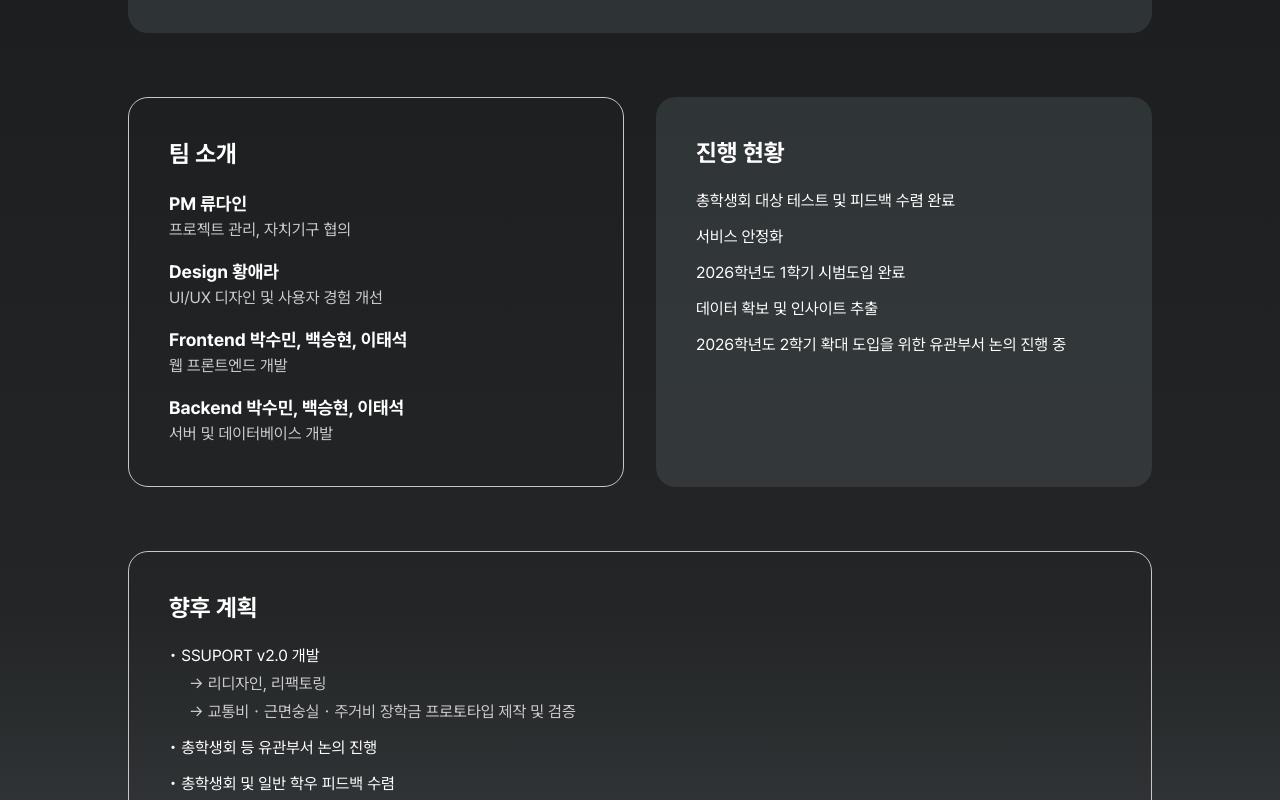
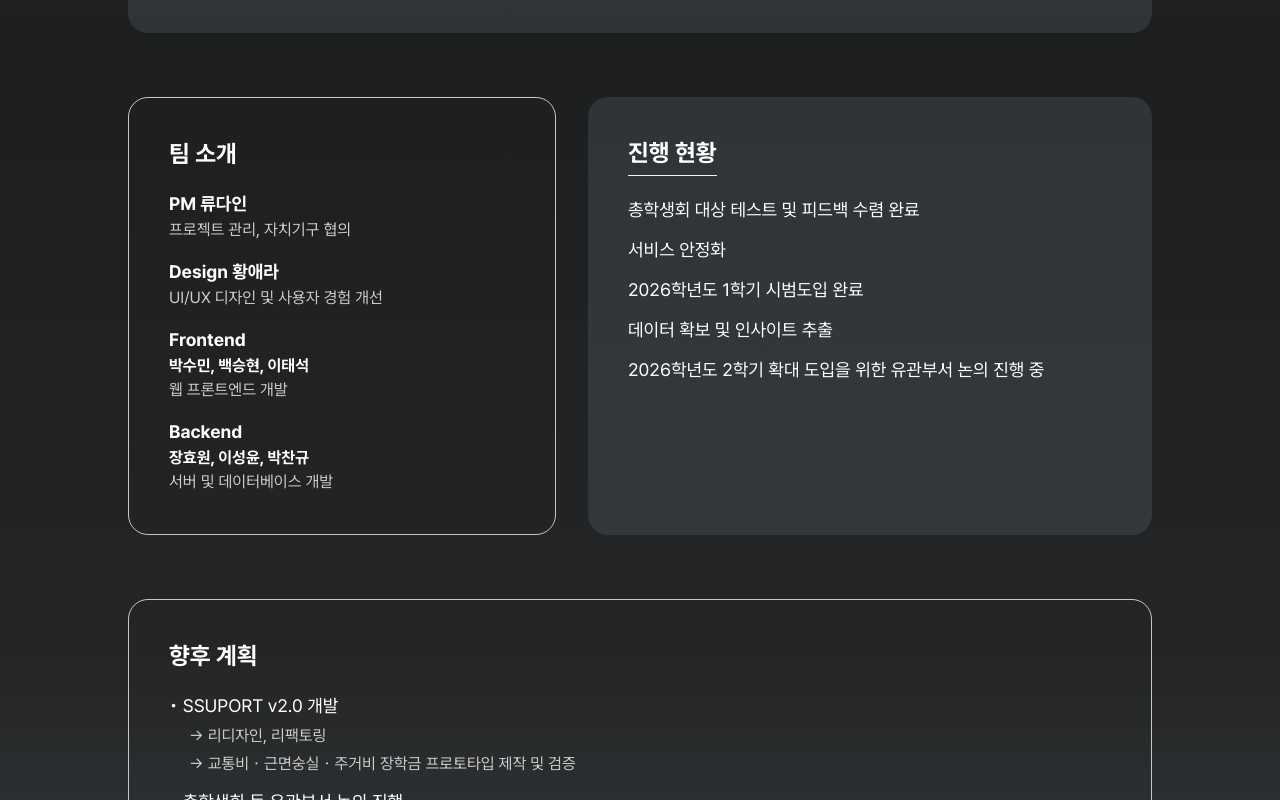
Before and after one commit to ssu-student-union/ssu-it-landing, a Next.js app: page /projects/ssuport in a window 1280 px wide. Shown: the part 580-1380 px from the top of the page. Built offline with nearby package versions, Linux system fonts and the light colour scheme.

Commit message:
fix(project-detail): 상세 페이지 피그마 디자인 정합선 개선

```diff
--- a/src/app/projects/[slug]/_components/ProjectDescription.tsx
+++ b/src/app/projects/[slug]/_components/ProjectDescription.tsx
@@ -10,7 +10,7 @@ export const ProjectDescription = ({
       {description.map((paragraph) => (
         <p
           key={paragraph}
-          className="font-medium text-base text-white leading-[1.4] sm:text-lg lg:text-lg min-[1440px]:text-xl"
+          className="whitespace-pre-line font-medium text-base text-white leading-[1.4] sm:text-lg lg:text-lg min-[1440px]:text-xl"
         >
           {paragraph}
         </p>
--- a/src/app/projects/[slug]/_components/ProjectFuturePlans.tsx
+++ b/src/app/projects/[slug]/_components/ProjectFuturePlans.tsx
@@ -15,7 +15,7 @@ export const ProjectFuturePlans = ({
       <ul className="flex flex-col gap-2 sm:gap-3">
         {futurePlans.map((plan) => (
           <li key={plan.label}>
-            <p className="text-sm text-white sm:text-base lg:text-base min-[1440px]:text-lg">
+            <p className="whitespace-pre-line text-base text-white sm:text-lg lg:text-lg min-[1440px]:text-xl">
               • {plan.label}
             </p>
             {plan.subItems && (
@@ -23,7 +23,7 @@ export const ProjectFuturePlans = ({
                 {plan.subItems.map((subItem) => (
                   <li
                     key={subItem}
-                    className="text-[#cccccc] text-sm sm:text-base"
+                    className="whitespace-pre-line text-[#cccccc] text-sm sm:text-base lg:text-base min-[1440px]:text-lg"
                   >
                     → {subItem}
                   </li>
--- a/src/app/projects/[slug]/_components/ProjectProgress.tsx
+++ b/src/app/projects/[slug]/_components/ProjectProgress.tsx
@@ -5,14 +5,14 @@ type ProjectProgressProps = {
 export const ProjectProgress = ({ progressStatus }: ProjectProgressProps) => {
   return (
     <div className="flex h-full flex-col gap-4 rounded-[1.25rem] bg-[rgba(208,234,255,0.1)] p-6 sm:gap-5 sm:p-8 lg:p-10">
-      <h2 className="font-bold text-xl text-white sm:text-2xl lg:text-2xl min-[1440px]:text-[1.75rem]">
+      <h2 className="inline-block self-start border-[#ffeeee] border-b pb-1.5 font-bold text-xl text-white sm:text-2xl lg:text-2xl min-[1440px]:text-[1.75rem]">
         진행 현황
       </h2>
       <div className="flex flex-col gap-2 sm:gap-3">
         {progressStatus.map((status) => (
           <p
             key={status}
-            className="text-sm text-white sm:text-base lg:text-base min-[1440px]:text-lg"
+            className="whitespace-pre-line text-base text-white sm:text-lg lg:text-lg min-[1440px]:text-xl"
           >
             {status}
           </p>
--- a/src/app/projects/[slug]/_components/ProjectTeam.tsx
+++ b/src/app/projects/[slug]/_components/ProjectTeam.tsx
@@ -11,16 +11,31 @@ export const ProjectTeam = ({ team }: ProjectTeamProps) => {
         팀 소개
       </h2>
       <div className="flex flex-col gap-3 sm:gap-4">
-        {team.map((member) => (
+        {team.map((member) => {
+          const hasMultipleNames = member.name.includes(",");
+
+          return (
             <div key={`${member.role}-${member.name}`}>
+              {hasMultipleNames ? (
+                <>
+                  <p className="font-bold text-base text-white sm:text-lg lg:text-lg min-[1440px]:text-xl">
+                    {member.role}
+                  </p>
+                  <p className="font-bold text-sm text-white sm:text-base lg:text-base min-[1440px]:text-lg">
+                    {member.name}
+                  </p>
+                </>
+              ) : (
                 <p className="font-bold text-base text-white sm:text-lg lg:text-lg min-[1440px]:text-xl">
                   {member.role} {member.name}
                 </p>
-            <p className="text-sm text-[#cccccc] sm:text-base">
+              )}
+              <p className="whitespace-pre-line text-sm text-[#cccccc] sm:text-base">
                 {member.description}
               </p>
             </div>
-        ))}
+          );
+        })}
       </div>
     </div>
   );
--- a/src/app/projects/[slug]/page.tsx
+++ b/src/app/projects/[slug]/page.tsx
@@ -52,7 +52,7 @@ export default async function ProjectDetailPage({
         <>
           <ProjectDescription description={detail.description} />
 
-          <div className="grid w-full max-w-5xl grid-cols-1 gap-6 sm:grid-cols-2 sm:gap-8">
+          <div className="grid w-full max-w-5xl grid-cols-1 gap-6 sm:grid-cols-[482fr_635fr] sm:gap-8">
             <ProjectTeam team={detail.team} />
             <ProjectProgress progressStatus={detail.progressStatus} />
           </div>
--- a/src/data/projects.ts
+++ b/src/data/projects.ts
@@ -66,7 +66,7 @@ export const PROJECTS: Project[] = [
         },
         {
           role: "Backend",
-          name: "박수민, 백승현, 이태석",
+          name: "장효원, 이성윤, 박찬규",
           description: "서버 및 데이터베이스 개발",
         },
       ],
```
Also changed, not shown: src/assets/icons/calendar.svg (added), src/assets/icons/team.svg (added). Lines whose indentation alone changed are shown as unchanged.
